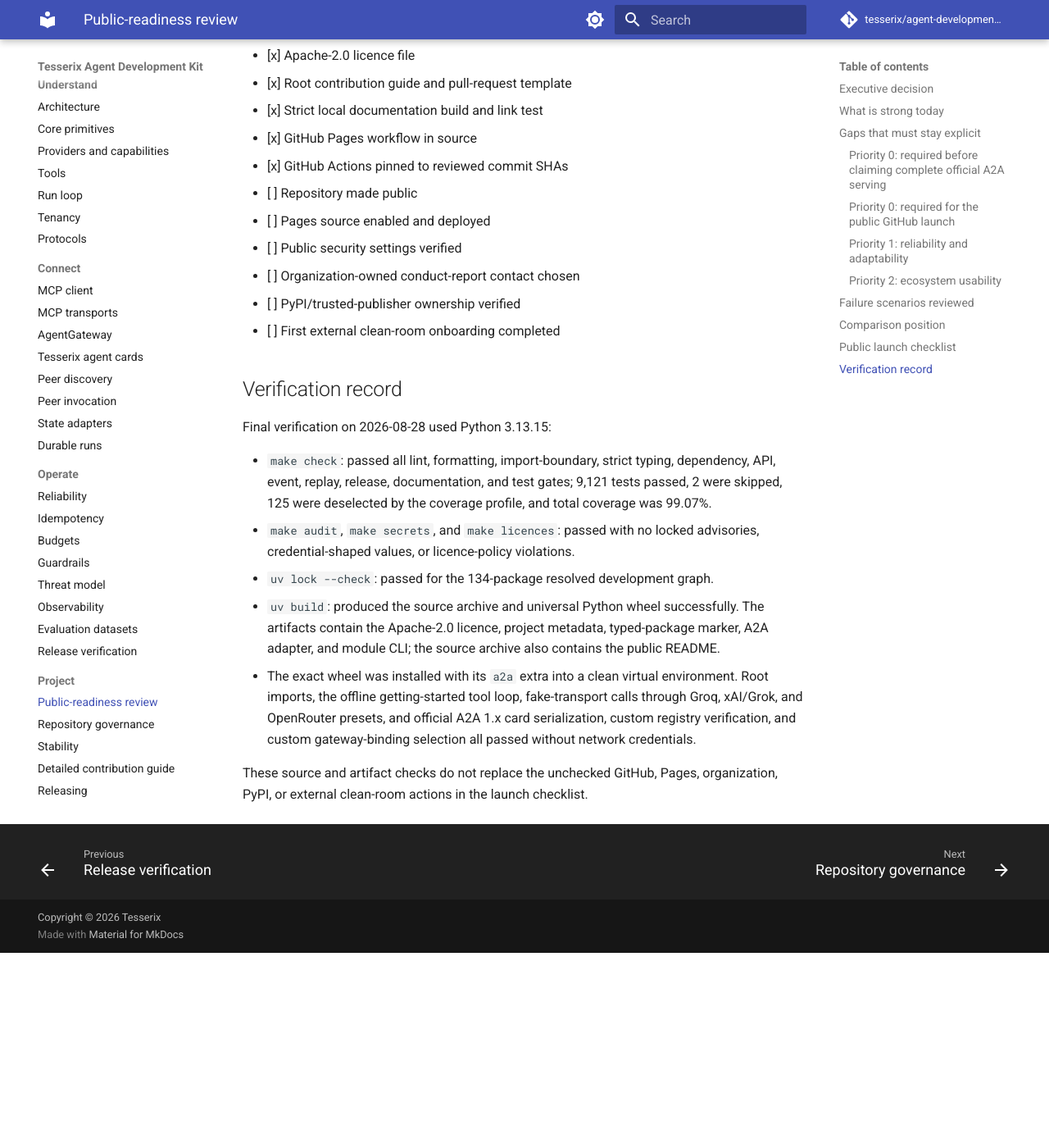
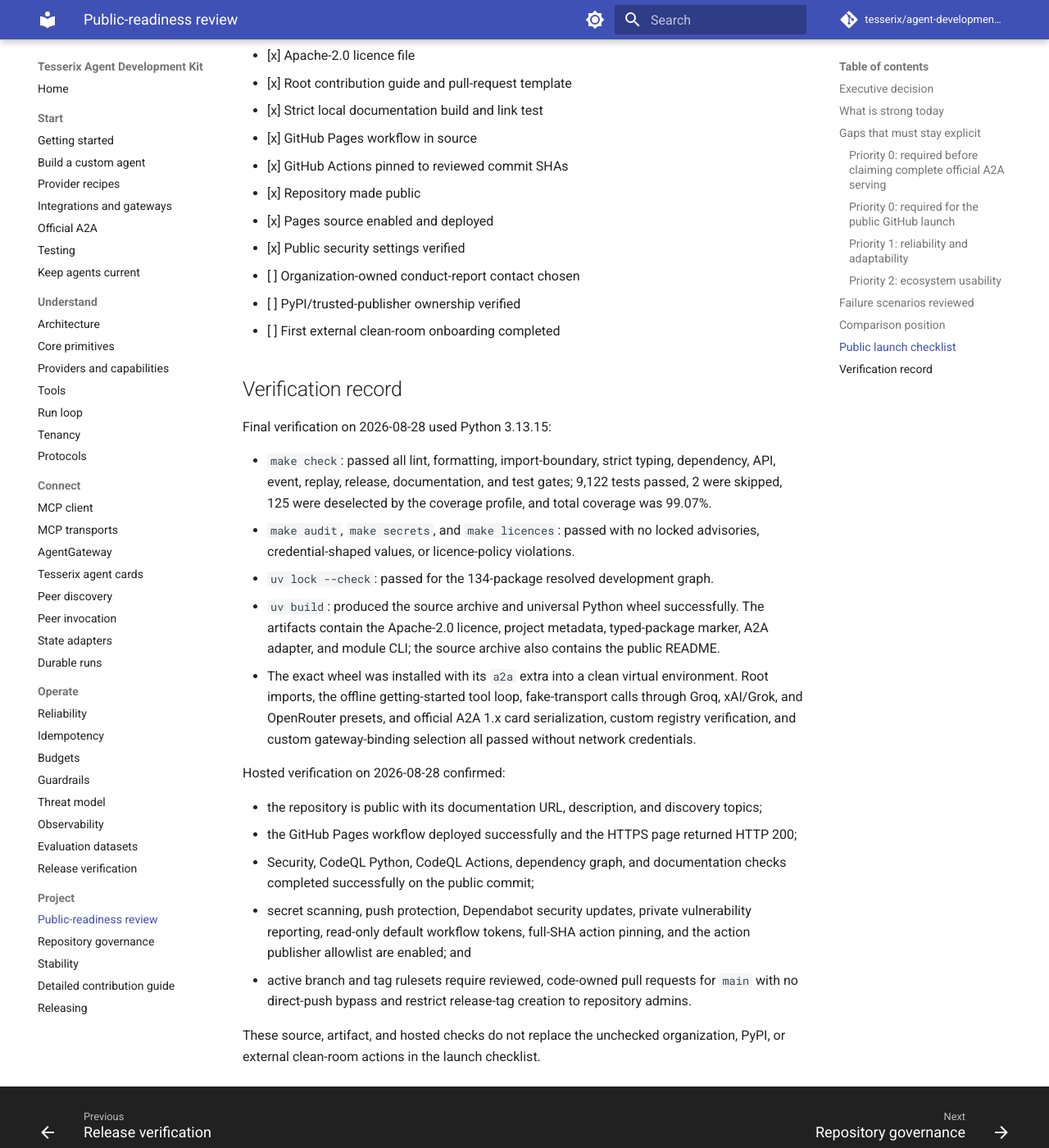
Before and after one commit to tesserix/agent-development-kit, an MkDocs documentation site: the page built from docs/public-readiness-review.md, in a window 1280 px wide and 1400 px high, scrolled down 5668 px. Shown: the whole window at 82% size. Built offline with MkDocs 1.6.1 and Material for MkDocs 9.7.7, drawn with Linux system fonts in a browser that asks for light colours; comment, search, counter and statistics services are not loaded; before the commit the page ends 6830 px from its top, so only the background shows below that.

```diff
--- a/docs/public-readiness-review.md
+++ b/docs/public-readiness-review.md
@@ -162,9 +162,9 @@ the requirement, not because both projects share three initials.
 - [x] Strict local documentation build and link test
 - [x] GitHub Pages workflow in source
 - [x] GitHub Actions pinned to reviewed commit SHAs
-- [ ] Repository made public
-- [ ] Pages source enabled and deployed
-- [ ] Public security settings verified
+- [x] Repository made public
+- [x] Pages source enabled and deployed
+- [x] Public security settings verified
 - [ ] Organization-owned conduct-report contact chosen
 - [ ] PyPI/trusted-publisher ownership verified
 - [ ] First external clean-room onboarding completed
@@ -174,7 +174,7 @@ the requirement, not because both projects share three initials.
 Final verification on 2026-08-28 used Python 3.13.15:
 
 - `make check`: passed all lint, formatting, import-boundary, strict typing, dependency,
-  API, event, replay, release, documentation, and test gates; 9,121 tests passed, 2 were
+  API, event, replay, release, documentation, and test gates; 9,122 tests passed, 2 were
   skipped, 125 were deselected by the coverage profile, and total coverage was 99.07%.
 - `make audit`, `make secrets`, and `make licences`: passed with no locked advisories,
   credential-shaped values, or licence-policy violations.
@@ -188,5 +188,17 @@ Final verification on 2026-08-28 used Python 3.13.15:
   registry verification, and custom gateway-binding selection all passed without network
   credentials.
 
-These source and artifact checks do not replace the unchecked GitHub, Pages, organization,
+Hosted verification on 2026-08-28 confirmed:
+
+- the repository is public with its documentation URL, description, and discovery topics;
+- the GitHub Pages workflow deployed successfully and the HTTPS page returned HTTP 200;
+- Security, CodeQL Python, CodeQL Actions, dependency graph, and documentation checks
+  completed successfully on the public commit;
+- secret scanning, push protection, Dependabot security updates, private vulnerability
+  reporting, read-only default workflow tokens, full-SHA action pinning, and the action
+  publisher allowlist are enabled; and
+- active branch and tag rulesets require reviewed, code-owned pull requests for `main`
+  with no direct-push bypass and restrict release-tag creation to repository admins.
+
+These source, artifact, and hosted checks do not replace the unchecked organization,
 PyPI, or external clean-room actions in the launch checklist.
```
Also changed, not shown: CONTRIBUTING.md (+1 -1 lines), 3 other files.
